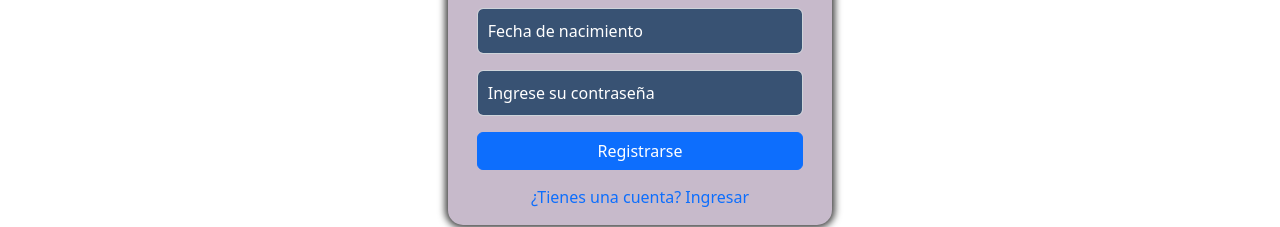
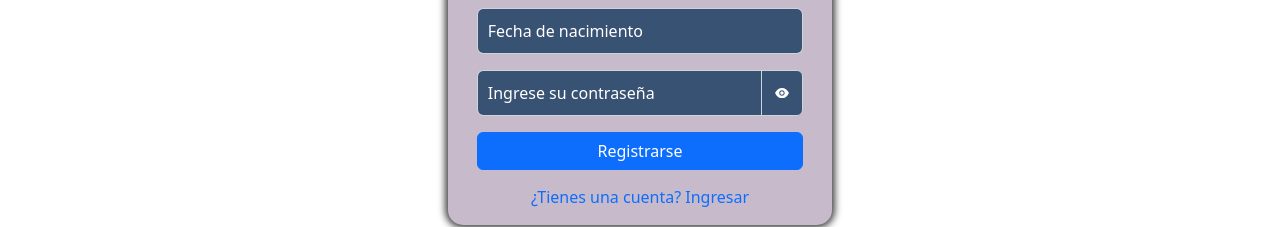
Before and after one commit to Eric9516/Tecno-Shop, a React (Create React App) app: page /registro in a window 1280 px wide. Shown: the part 357-584 px from the top of the page. Built offline with nearby package versions, Linux system fonts and the light colour scheme.

Commit message:
ver o no contraseña

```diff
--- a/src/Pages/Login.jsx
+++ b/src/Pages/Login.jsx
@@ -1,15 +1,19 @@
 import { React, useState } from "react";
 import { useContext } from "react";
+import InputGroup from "react-bootstrap/InputGroup";
 import { Form } from "react-bootstrap";
 import { useForm } from "react-hook-form";
 import { useNavigate } from "react-router-dom";
 import firebase from "../Config/firebase";
 import { AuthContext } from "../Context/AuthContext";
 import { Boton, Div, Formulario, H2, Input, P, Titulo } from "../styles/login";
+import { AiFillEyeInvisible, AiFillEye } from "react-icons/ai";
+import { BsSearch } from "react-icons/bs";
 
 const Login = () => {
     const [emailError, setEmailError] = useState("");
     const [passError, setPassError] = useState("");
+    const [showPwd, setShowPwd] = useState(false);
     const { handleSubmit, register } = useForm();
     const navigate = useNavigate();
     const context = useContext(AuthContext);
@@ -36,7 +40,12 @@ const Login = () => {
     const redireccionar = () => {
         navigate("/registro");
     };
+
+    const pass = () => {
+        showPwd ? setShowPwd(false) : setShowPwd(true);
+    };
     return (
+        <>
             <Div>
                 <Titulo>
                     <H2>BIENVENIDO</H2>
@@ -48,7 +57,12 @@ const Login = () => {
                     </Form.Group>
 
                     <Form.Group className="mb-3" controlId="formBasicPassword">
-                    <Input type="password" placeholder="Ingrese su contraseña" {...register("password")} />
+                        <InputGroup className="mb-3">
+                            <Input type={showPwd ? "text" : "password"} placeholder="Ingrese su contraseña" {...register("password")} />
+                            <InputGroup.Text style={{ backgroundColor: "#385273" }}>
+                                {showPwd ? <AiFillEyeInvisible onClick={pass} color="#fff" /> : <AiFillEye onClick={pass} color="#fff" />}
+                            </InputGroup.Text>
+                        </InputGroup>
                         <p>{passError}</p>
                     </Form.Group>
                     <Boton variant="primary" type="submit">
@@ -57,6 +71,7 @@ const Login = () => {
                 </Formulario>
                 <P onClick={redireccionar}>¿No tienes cuenta? Registrate</P>
             </Div>
+        </>
     );
 };
 
--- a/src/Pages/Registro.jsx
+++ b/src/Pages/Registro.jsx
@@ -1,16 +1,19 @@
 import React, { useState } from "react";
 import { Form } from "react-bootstrap";
 import { useForm } from "react-hook-form";
+import InputGroup from "react-bootstrap/InputGroup";
 import { useNavigate } from "react-router-dom";
 import Swal from "sweetalert2";
 import firebase from "../Config/firebase";
 import { Boton, Div, Formulario, H2, Input, P, Titulo } from "../styles/registro";
 import calculoEdad from "../Utils/calculoEdad";
+import { AiFillEyeInvisible, AiFillEye } from "react-icons/ai";
 
 const Registro = () => {
     const [emailError, setEmailError] = useState("");
     const [passError, setPassError] = useState("");
     const [edad, setEdad] = useState("");
+    const [showPwd, setShowPwd] = useState(false);
     const { handleSubmit, register } = useForm();
     const navigate = useNavigate();
     const onSubmit = async (data) => {
@@ -51,6 +54,10 @@ const Registro = () => {
         navigate("/login");
     };
 
+    const pass = () => {
+        showPwd ? setShowPwd(false) : setShowPwd(true);
+    };
+
     return (
         <Div>
             <Titulo>
@@ -72,7 +79,12 @@ const Registro = () => {
                     <p>{edad}</p>
                 </Form.Group>
                 <Form.Group className="mb-3" controlId="formBasicPassword">
-                    <Input type="password" placeholder="Ingrese su contraseña" {...register("password", { required: true })} />
+                    <InputGroup className="mb-3">
+                        <Input type={showPwd ? "text" : "password"} placeholder="Ingrese su contraseña" {...register("password")} />
+                        <InputGroup.Text style={{ backgroundColor: "#385273" }}>
+                            {showPwd ? <AiFillEyeInvisible onClick={pass} color="#fff" /> : <AiFillEye onClick={pass} color="#fff" />}
+                        </InputGroup.Text>
+                    </InputGroup>
                     <p>{passError}</p>
                 </Form.Group>
                 <Boton variant="primary" type="submit">
```
Lines whose indentation alone changed are shown as unchanged.
